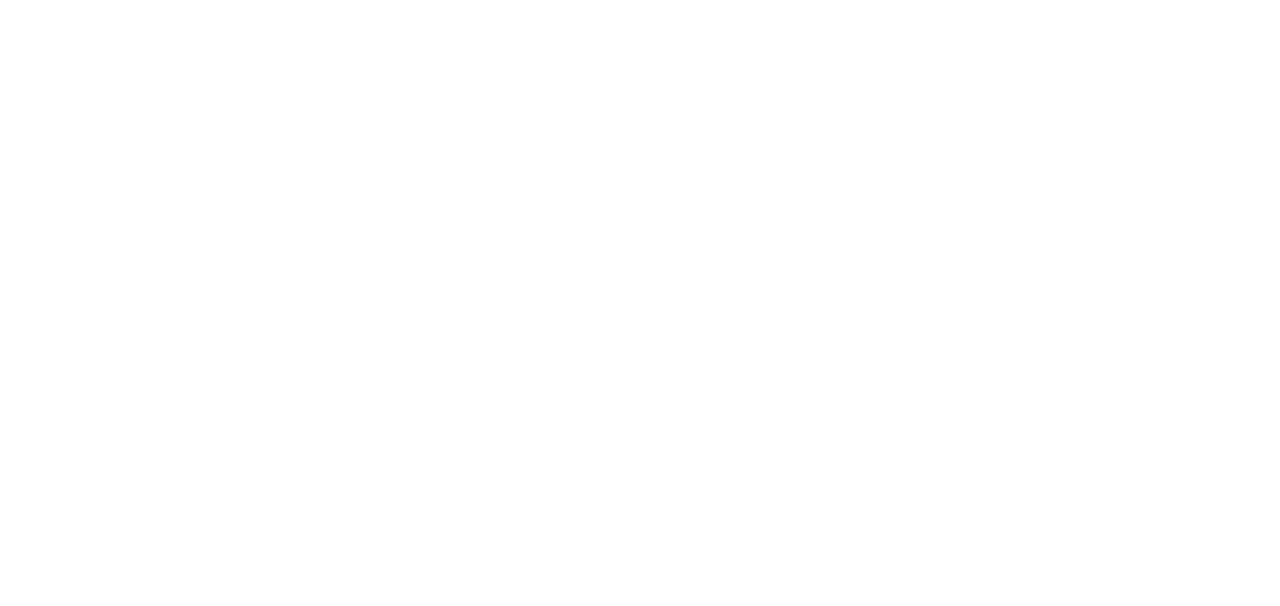
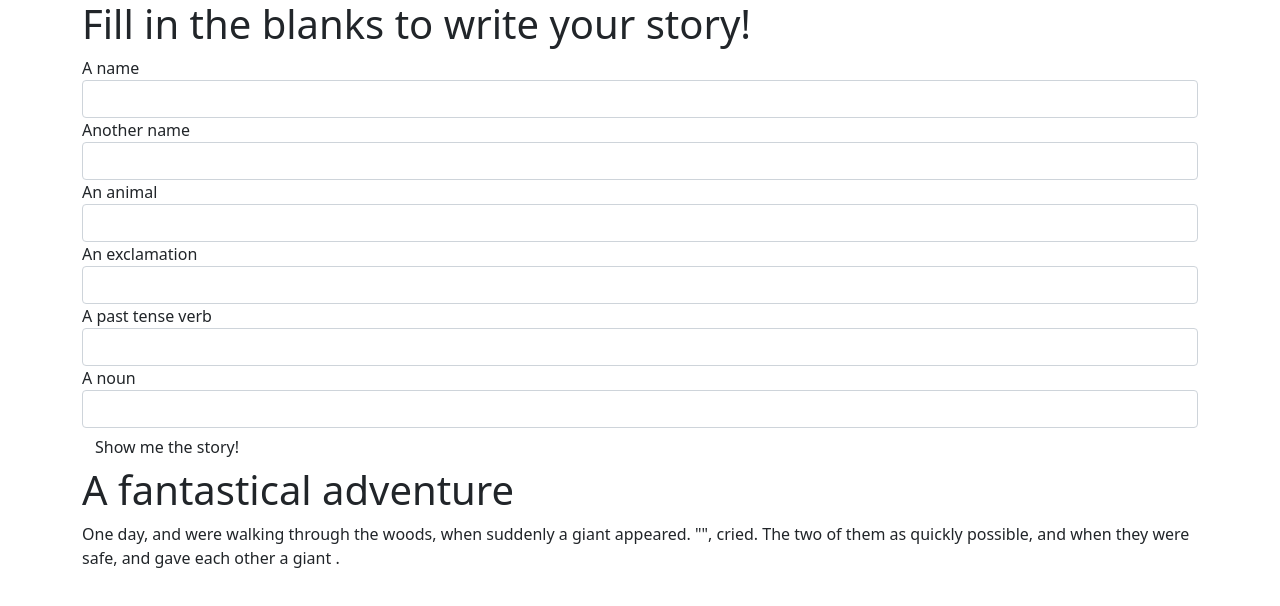
Before and after one commit to Ken-mbira/Mad-libs, a plain HTML site: page index.html in a window 1280 px wide. Drawn offline with nearby package versions, Linux system fonts and the light colour scheme.

Commit message:
add a form amd a paragraph

```diff
--- a/index.html
+++ b/index.html
@@ -5,7 +5,7 @@
     <meta charset="UTF-8">
     <meta http-equiv="X-UA-Compatible" content="IE=edge">
     <meta name="viewport" content="width=device-width, initial-scale=1.0">
-    <title>Document</title>
+    <title>A fantastical adventure</title>
     <link href="https://cdn.jsdelivr.net/npm/bootstrap@5.0.2/dist/css/bootstrap.min.css" rel="stylesheet" integrity="sha384-EVSTQN3/azprG1Anm3QDgpJLIm9Nao0Yz1ztcQTwFspd3yD65VohhpuuCOmLASjC" crossorigin="anonymous">
     <link href="styles.css" rel="stylesheet" type="css/text" media="all">
     <script src="https://code.jquery.com/jquery-3.6.0.min.js" integrity="sha256-/xUj+3OJU5yExlq6GSYGSHk7tPXikynS7ogEvDej/m4=" crossorigin="anonymous"></script>
@@ -13,6 +13,43 @@
 </head>
 
 <body>
+    <div class="container">
+        <h1>Fill in the blanks to write your story!</h1>
+        <div id="blanks">
+            <form>
+                <div class="form-group">
+                    <label for="person1">A name</label>
+                    <input id="person1" class="form-control" type="text">
+                </div>
+                <div class="form-group">
+                    <label for="person2">Another name</label>
+                    <input id="person2" class="form-control" type="text">
+                </div>
+                <div class="form-group">
+                    <label for="animal">An animal</label>
+                    <input id="animal" class="form-control" type="text">
+                </div>
+                <div class="form-group">
+                    <label for="exclamation">An exclamation</label>
+                    <input id="exclamation" class="form-control" type="text">
+                </div>
+                <div class="form-group">
+                    <label for="verb">A past tense verb</label>
+                    <input id="verb" class="form-control" type="text">
+                </div>
+                <div class="form-group">
+                    <label for="noun">A noun</label>
+                    <input id="noun" class="form-control" type="text">
+                </div>
+                <button type="submit" class="btn">Show me the story!</button>
+            </form>
+        </div>
+        <div id="story">
+            <h1>A fantastical adventure</h1>
+            <p>One day, <span class="person1"></span> and <span class="person2"></span> were walking through the woods, when suddenly a giant <span class="animal"></span> appeared. "<span class="exclamation"></span>", <span class="person1"></span> cried.
+                The two of them <span class="verb"></span> as quickly possible, and when they were safe, <span class="person1"></span> and <span class="person2"></span> gave each other a giant <span class="noun"></span>.</p>
+        </div>
+    </div>
 
 </body>
 
```
